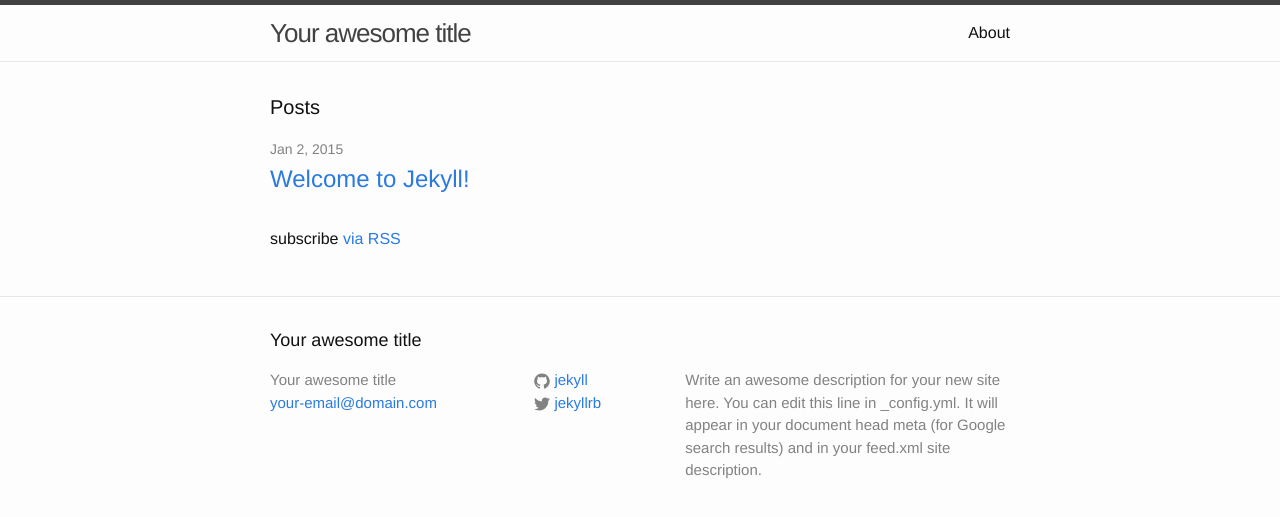
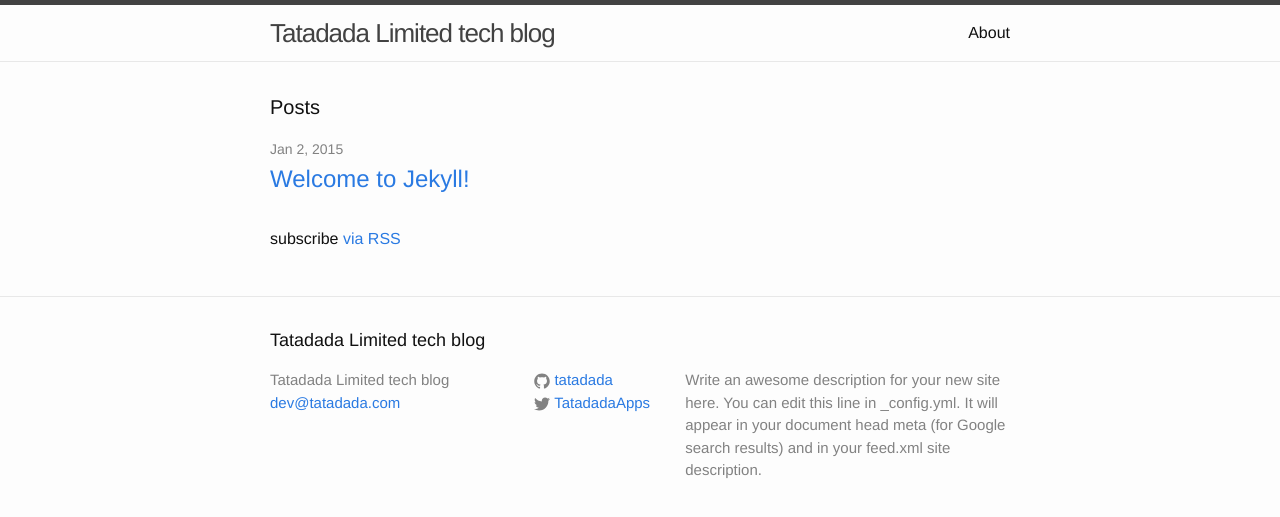
Before and after one commit to tatadada/tatadada.github.io, a Jekyll site: the page built from index.html, in a window 1280 px wide. Shown: the top 517 px of the page. Built offline with Jekyll 4.4.1, drawn with Linux system fonts in a browser that asks for light colours.

Commit message:
first update
Signed-off-by: Mida Boghetich <mida@boghetich.com>

```diff
--- a/_config.yml
+++ b/_config.yml
@@ -1,14 +1,14 @@
 # Site settings
-title: Your awesome title
-email: your-email@domain.com
+title: Tatadada Limited tech blog
+email: dev@tatadada.com
 description: > # this means to ignore newlines until "baseurl:"
   Write an awesome description for your new site here. You can edit this
   line in _config.yml. It will appear in your document head meta (for
   Google search results) and in your feed.xml site description.
 baseurl: "" # the subpath of your site, e.g. /blog/
-url: "http://yourdomain.com" # the base hostname & protocol for your site
-twitter_username: jekyllrb
-github_username:  jekyll
+url: "http://tatadada.github.io" # the base hostname & protocol for your site
+twitter_username: TatadadaApps
+github_username:  tatadada
 
 # Build settings
 markdown: kramdown
```
Also changed, not shown: 1 other file.
